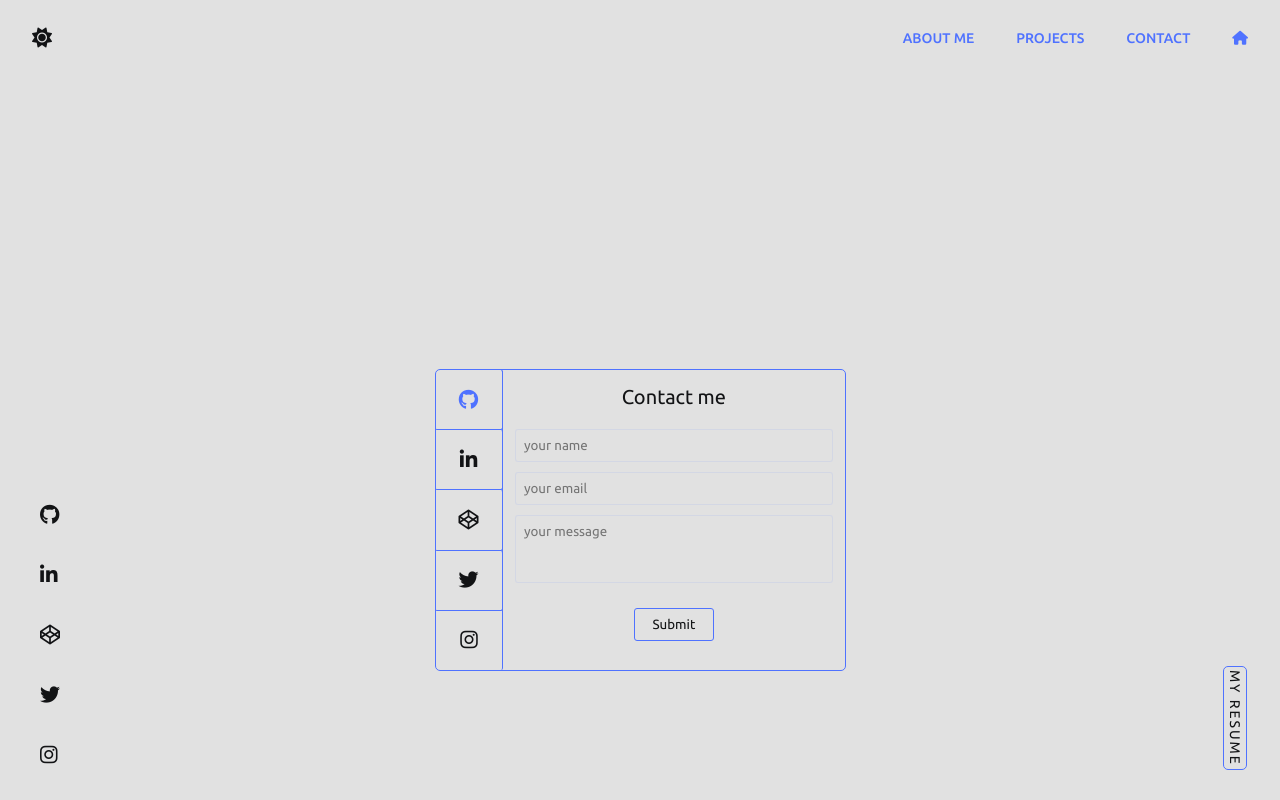
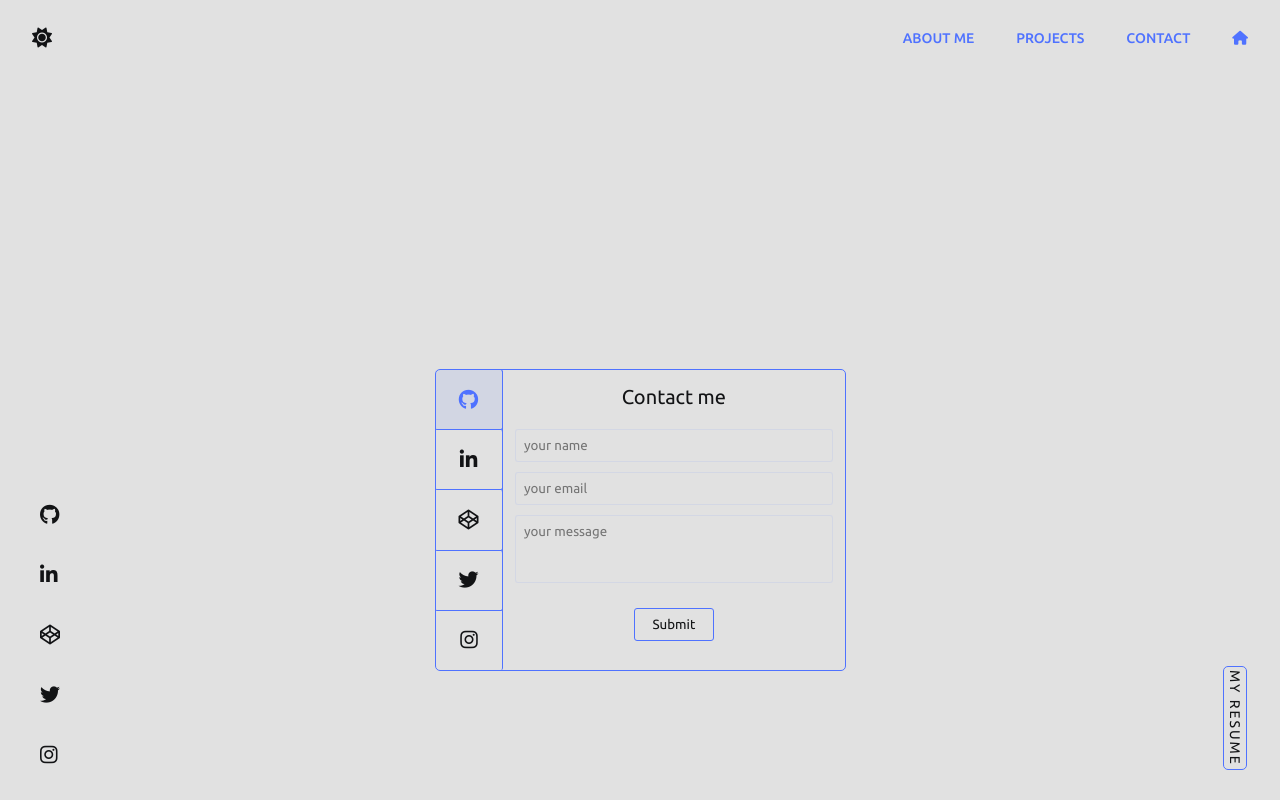
Before and after one commit to nsleo/nsleo.github.io, a plain HTML site: page index.html in a window 1280 px wide. In both pictures the pointer is over the item 468 px from the left and 2680 px from the top of the page. Shown: the part 2280-3080 px from the top of the page. Drawn offline with Linux system fonts and the light colour scheme.

Commit message:
added hover on contact links

```diff
--- a/style/new.css
+++ b/style/new.css
@@ -536,6 +536,11 @@ div.linksDiv li.last {
   border: 0;
 }
 
+div.linksDiv ul.links li:hover {
+  background: var(--highlightLight);
+  /* cursor: pointer; */
+}
+
 div.form {
   /* border: 1px solid var(--highlight); */
   width: 100%;
```
